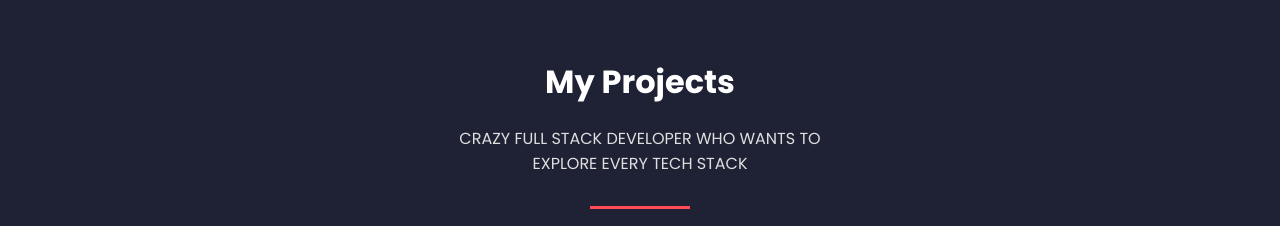
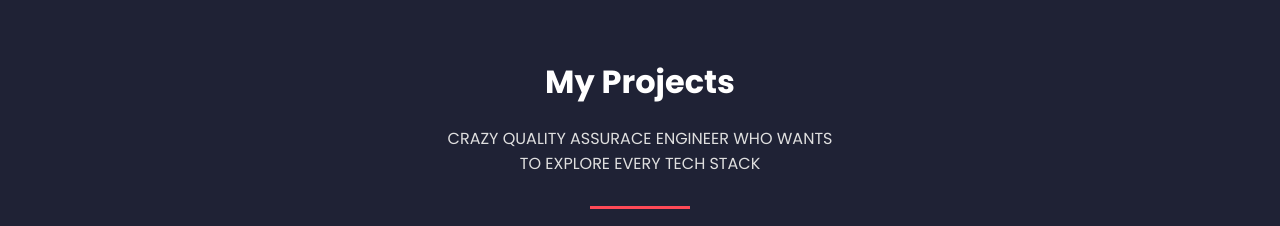
Before and after one commit to gautam2021/personal-portfolio-react, a React (Create React App) app: page / in a window 1280 px wide. Shown: the part 2560-2786 px from the top of the page. Built offline with nearby package versions, Linux system fonts and the light colour scheme.

Commit message:
Update Projects.jsx
qa

```diff
--- a/src/components/Projects.jsx
+++ b/src/components/Projects.jsx
@@ -10,7 +10,7 @@ import {
 const Projects = () => {
   const [header] = React.useState({
     subHeading: "My Projects",
-    text: "CRAZY FULL STACK DEVELOPER WHO WANTS TO EXPLORE EVERY TECH STACK",
+    text: "CRAZY QUALITY ASSURACE ENGINEER WHO WANTS TO EXPLORE EVERY TECH STACK",
   });
   const [state] = React.useState([
     {
```
